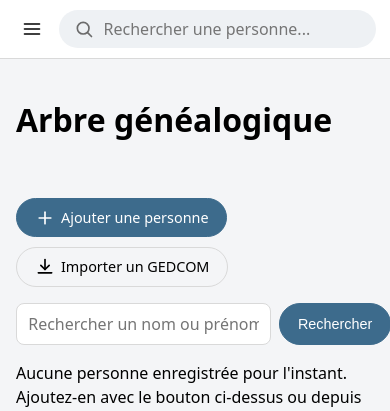
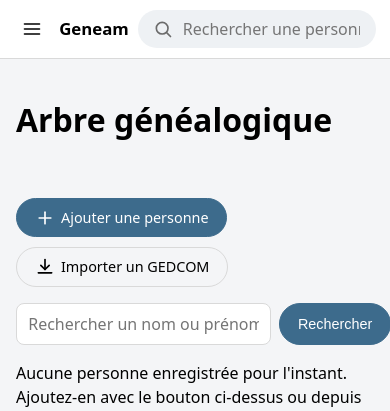
Before and after one commit to MalloryLP/geneam, a Django app: page / in a window 390 px wide. Shown: the top 411 px of the page. Run offline with Django 5.2, Linux system fonts and the light colour scheme; data that the repository does not hold is empty.

Commit message:
Fix duplicated 'Geneam' brand and stray menu button on desktop
Both bugs came from an equal-specificity CSS cascade tie with
.icon-button: .sidebar-toggle-btn's 'display: none' and the media
query's 'display: inline-flex' were declared earlier in the file than
.icon-button, so .icon-button's unconditional display always won,
making the hamburger button show (and do nothing, since desktop layout
ignores the toggle) on every screen size. Fixed with a compound
.icon-button.sidebar-toggle-btn selector so it wins regardless of
source order. Also flipped the topbar title's visibility: hidden on
desktop (sidebar already shows the brand there), shown on mobile
(sidebar is off-canvas by default, so the topbar becomes the only
visible brand) — it was backwards before, causing the 'Geneam' shown
twice on desktop that was reported.

Co-Authored-By: Claude Sonnet 5 <noreply@anthropic.com>

```diff
--- a/app/genealogy/static/genealogy/css/style.css
+++ b/app/genealogy/static/genealogy/css/style.css
@@ -105,12 +105,15 @@ a { color: var(--primary); }
     z-index: 5;
 }
 .topbar-title {
+    display: none; /* la sidebar affiche déjà la marque "Geneam" en permanence sur grand écran */
     font-weight: 600;
     text-decoration: none;
     color: inherit;
     font-size: 1.05rem;
 }
-.sidebar-toggle-btn { display: none; cursor: pointer; }
+/* Sélecteur composé (deux classes) pour battre .icon-button dans le cascade
+   quel que soit l'ordre des règles dans ce fichier. */
+.icon-button.sidebar-toggle-btn { display: none; cursor: pointer; }
 
 .topbar-search {
     margin-left: auto;
@@ -157,9 +160,10 @@ a { color: var(--primary); }
         background: rgba(0, 0, 0, 0.4);
         z-index: 15;
     }
-    .sidebar-toggle-btn { display: inline-flex; }
+    .icon-button.sidebar-toggle-btn { display: inline-flex; }
     .topbar { padding: 0.6rem 0.85rem; gap: 0.6rem; }
-    .topbar-title { display: none; }
+    /* Sidebar repliée par défaut sur mobile : la barre du haut redevient la seule marque visible */
+    .topbar-title { display: inline-block; }
     .topbar-search { width: auto; flex: 1; }
     .content { padding: 1rem; }
     .person-header { flex-direction: column; }
```
